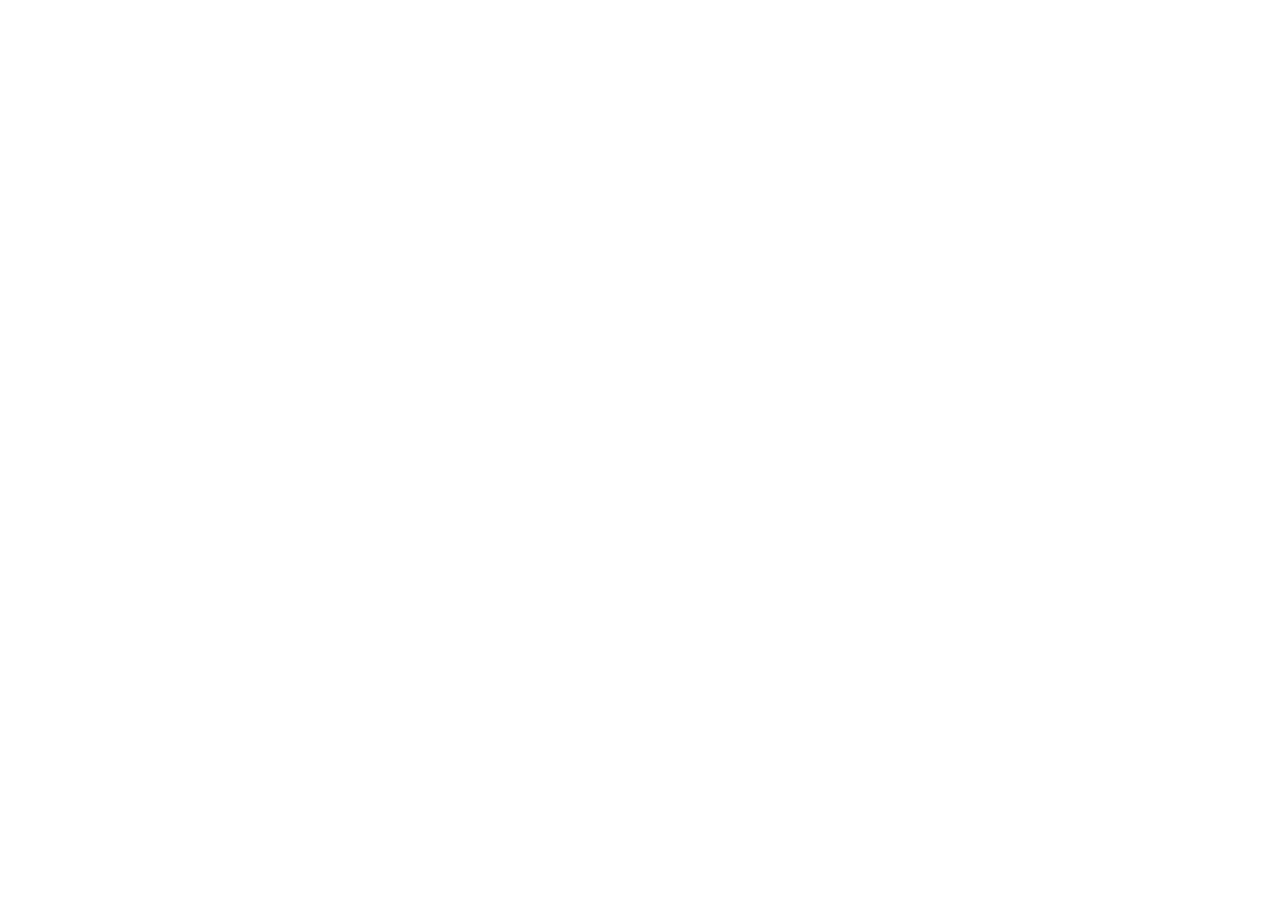
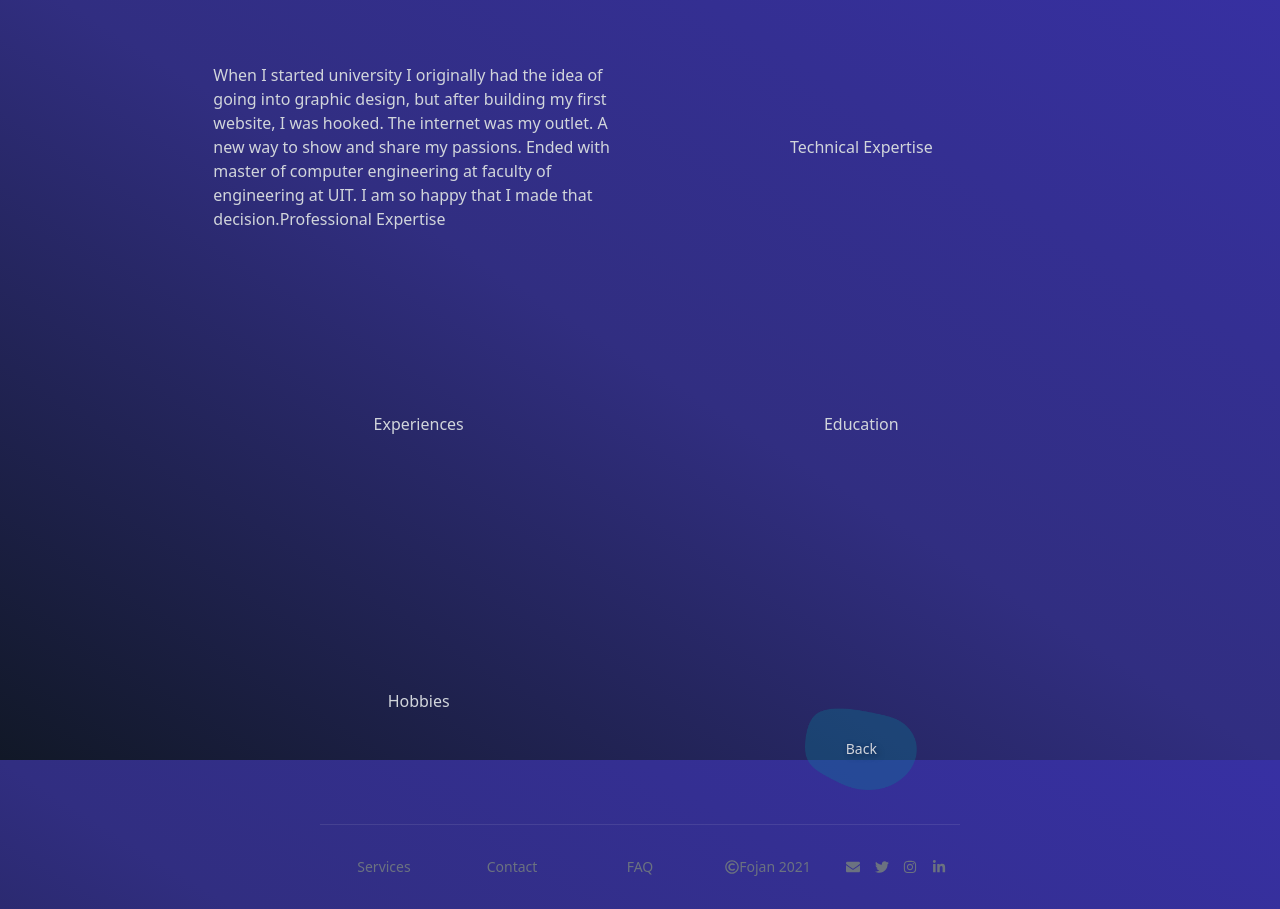
Before and after one commit to fojanb/Fojan-Portfolio, a React (Create React App) app: page /about/resume in a window 1280 px wide. Shown: the part 840-1749 px from the top of the page. Before the commit the page ends 800 px from the top, so only its background shows below. Built offline with nearby package versions, Linux system fonts and the light colour scheme.

Commit message:
Notfound added

```diff
--- a/src/components/About/About.js
+++ b/src/components/About/About.js
@@ -1,6 +1,9 @@
 import React from "react";
 import AboutIcon from "../AboutIcon/AboutIcon";
-import { Link } from "react-router-dom";
+import { Route ,Link } from "react-router-dom";
+import Story from "../Story/Story";
+import Resume from "../Resume/Resume";
+
 const About = () => {
   return (
     <div>
@@ -21,10 +24,13 @@ const About = () => {
           <AboutIcon />
         </div>
         <div className="flex flex-row justify-evenly items-center text center sm:flex-col md:flex-col">
-          <Link to="/story"><span className="bg-blob5 bg-contain bg-center bg-no-repeat flex justify-center items-center p-8 text-gray-300 text-shadow-lg transform hover:scale-110 hover:text-gray-100 hover:transition duration-500 ease-in-out sm:p-8 sm:mb-4 md:mb-4 md:text-sm">My Story</span></Link>
-          <Link to="/resume"><span className="bg-blob5 bg-contain bg-center bg-no-repeat flex justify-center items-center p-8 text-gray-300 text-shadow-lg transform hover:scale-110 hover:text-gray-100 hover:transition duration-500 ease-in-out sm:p-8 sm:mt-4 md:mt-4 md:text-sm">My Resume</span></Link>
+          <Link to="/about/story"><span className="bg-blob5 bg-contain bg-center bg-no-repeat flex justify-center items-center p-8 text-gray-300 text-shadow-lg transform hover:scale-110 hover:text-gray-100 hover:transition duration-500 ease-in-out sm:p-8 sm:mb-4 md:mb-4 md:text-sm">My Story</span></Link>
+          <Link to="/about/resume"><span className="bg-blob5 bg-contain bg-center bg-no-repeat flex justify-center items-center p-8 text-gray-300 text-shadow-lg transform hover:scale-110 hover:text-gray-100 hover:transition duration-500 ease-in-out sm:p-8 sm:mt-4 md:mt-4 md:text-sm">My Resume</span></Link>
         </div>
       </div>
+      <Route path="/about/story" exact component={Story}/>
+      <Route path="/about/resume" exact component={Resume}/>
+
     </div>
   );
 };
--- /dev/null
+++ b/src/components/Resume/Resume.js
@@ -0,0 +1,27 @@
+import React from "react";
+import { Link } from "react-router-dom";
+const Resume = () => {
+  return (
+    <div className="grid grid-cols-1 w-8/12 gap-12 m-auto m-0 text-gray-300">
+      <span className="bg-blob4 bg-contain bg-center bg-no-repeat flex justify-center text-2xl font-bold items-center p-14 text-gray-300 text-shadow-lg z-20">
+        My Resume
+      </span>
+      <div className="grid grid-rows-3 grid-cols-2 gap-8 h-screen z-20">
+        <div className="flex justify-center items-center m-0 m-auto">When I started university I originally had the idea of going into
+          graphic design, but after building my first website, I was hooked. The
+          internet was my outlet. A new way to show and share my passions. Ended
+          with master of computer engineering at faculty of engineering at UIT.
+          I am so happy that I made that decision.Professional Expertise</div>
+        <div className="flex justify-center items-center text-center m-0 m-auto">Technical Expertise</div>
+        <div className="flex justify-center items-center text-center m-0 m-auto">Experiences</div>
+        <div className="flex justify-center items-center text-center m-0 m-auto">Education </div>
+        <div className="flex justify-center items-center text-center m-0 m-auto">Hobbies </div>
+        <div className="bg-blob5 bg-contain bg-center bg-no-repeat flex justify-center items-center m-auto text-sm w-28 mt-28 p-12 text-gray-300 text-shadow-lg transform hover:scale-110 hover:text-gray-100 hover:transition duration-500 ease-in-out ">
+          <Link to="/about">Back</Link>
+        </div>
+      </div>
+    </div>
+  );
+};
+
+export default Resume;
--- a/src/components/SideBar/SideBar.js
+++ b/src/components/SideBar/SideBar.js
@@ -13,7 +13,7 @@ const SideBar = () => {
     <div className="">
       <div className=" grid grid-cols-1 absolute left-0 top-0 text-gray-300 w-20 min-h-full justify-center items-center text-center sm:hidden md:hidden">
         <div className="flex flex-col justify-between items-center text-center h-60 m-0 m-auto z-50 fixed top-32 left-8">
-          <div className="transform hover:scale-125 hover:text-gray-100 hover:transition duration-500 ease-in-out">
+          <div className="cursor-pointer transform hover:scale-125 hover:text-gray-100 hover:transition duration-500 ease-in-out">
             <FaBars />
           </div>
           <Link
--- a/src/containers/App.js
+++ b/src/containers/App.js
@@ -8,12 +8,12 @@ import Contact from "../components/Contact/Contact";
 import Footer from "../components/Footer/Footer";
 import Join from "../components/Join/Join";
 import SSO from "../components/SSO/SSO";
-import Story from "../components/Story/Story";
 import NotFound from "../components/NotFound/NotFound";
 import { BrowserRouter as Router, Switch, Route } from "react-router-dom";
 // react-router-dom@6 includes ----> {BrowserRouter as Router, Routes, Route, Link}
 // react-router-dom@5 includes ----> {BrowserRouter as Router, Switch, Route, Link}
 function App() {
+
   return (
     <Router>
       <NavBar />
@@ -27,10 +27,7 @@ function App() {
         <Route path="/contact" component={Contact} />
         <Route path="/home/join" component={Join} />
         <Route path="/google-login" component={SSO} />
-        <Route path="/story" component={Story} />
         <Route component={NotFound} />
-
-
       </Switch>
       {/* ------ */}
       <Footer />
```
